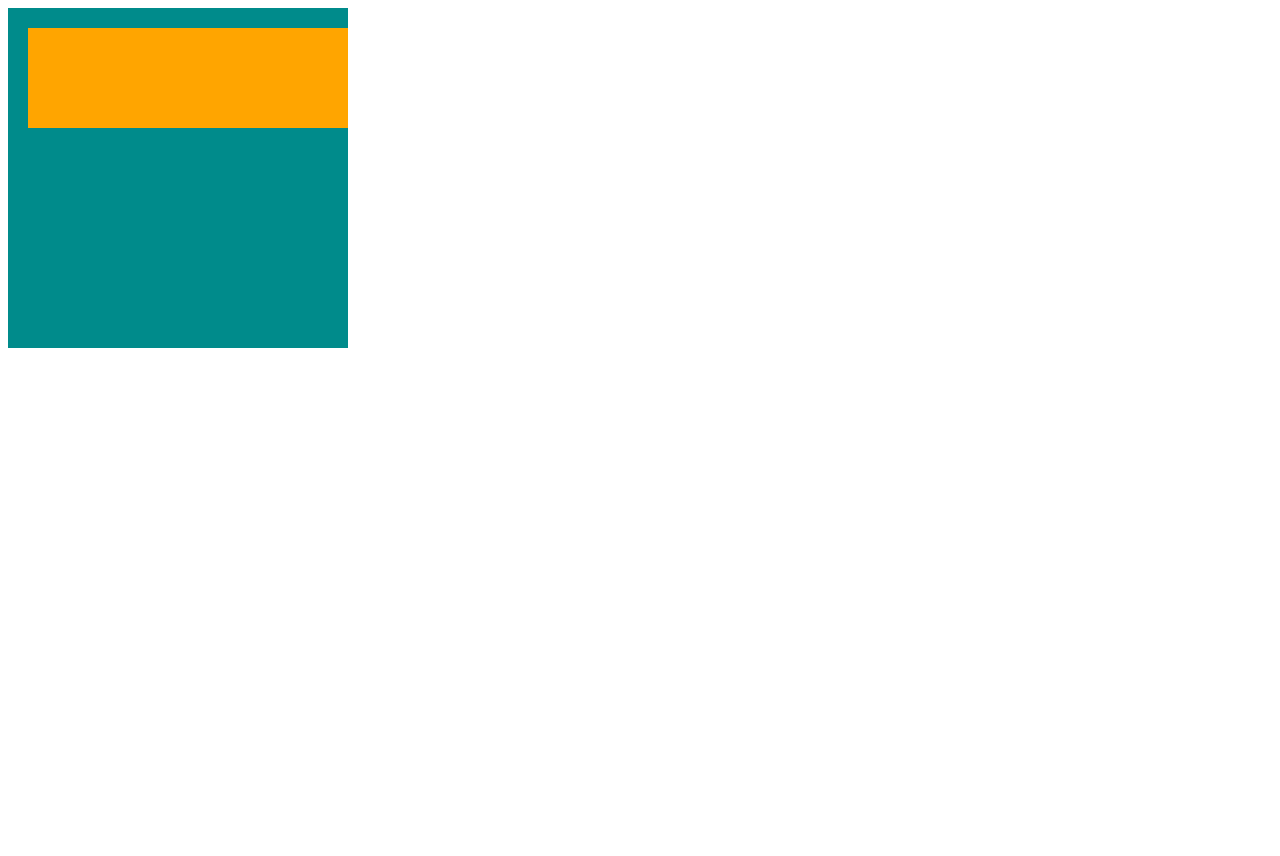
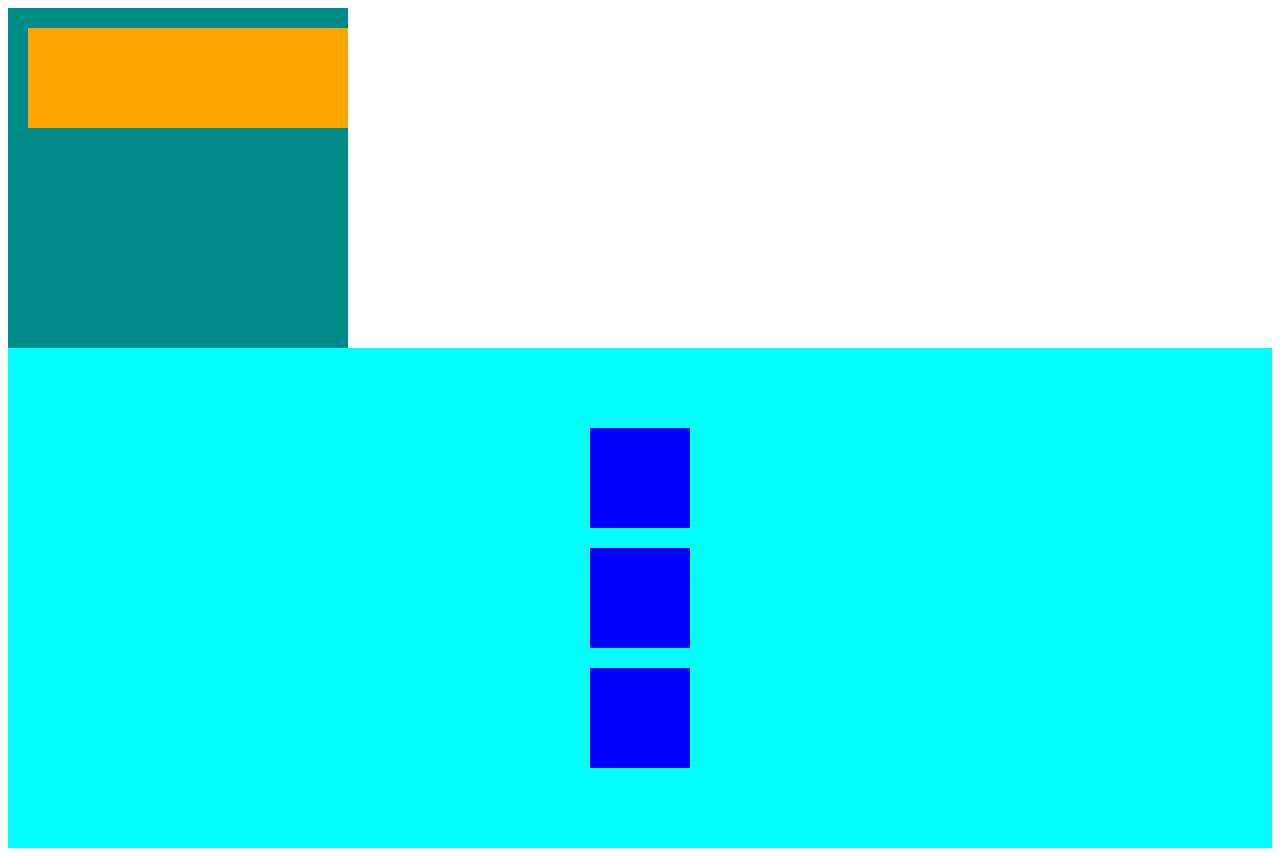
Before and after one commit to chxxyx/KDT-WEB-9, a plain HTML site: page html/230706_css_overflow.html in a window 1280 px wide. Before the commit the page ends 800 px from the top, so only its background shows below. Drawn offline with Linux system fonts and the light colour scheme.

Commit message:
rename: CSS overflow 파일명 수정

```diff
--- a/html/230704_css_overflow.html
+++ b/html/230706_css_overflow.html
@@ -28,6 +28,32 @@
             height: 100px;
             background-color: orange;
         }
+
+        /* flex ? 자식 요소를 inline-block으로 만든다. */
+
+        .flex-box {
+            display: flex;
+            /* 요소가 가운데로 --> 가운데 정렬은 flex를 애용해보자 */
+            /* 가로 가운데 정렬 */
+            justify-content: center;
+            /* 세로 가운데 정렬 */
+            align-items: center;
+
+            /* 가로 정렬 기본값 */
+            /* flex-direction: row; */
+
+            /* 정렬 세로로 변경 ? */
+            flex-direction: column;
+            height: 500px;
+            background-color: aqua;
+        }
+
+        .child-box {
+            width: 100px;
+            height: 100px;
+            background-color: blue;
+            margin: 10px;
+        }
     </style>
 </head>
 <body>
@@ -37,4 +63,10 @@
     <div class="blue">
         <div class="orange"></div>
     </div>
+
+    <div class="flex-box">
+        <div class="child-box"></div>
+        <div class="child-box"></div>
+        <div class="child-box"></div>
+    </div>
 </html>
```
Also changed, not shown: 1 other file.
